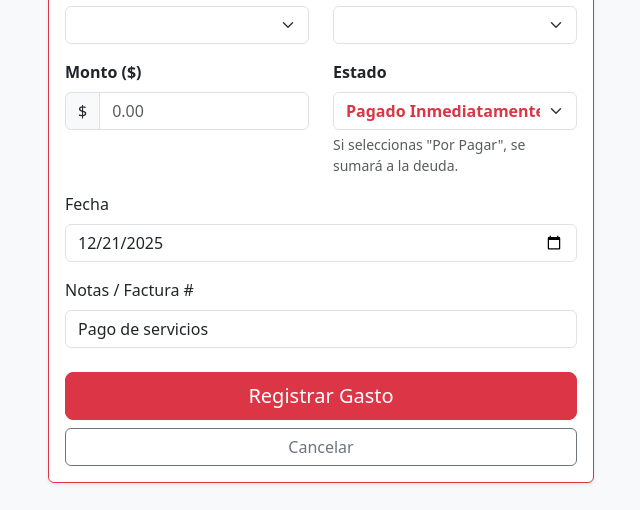
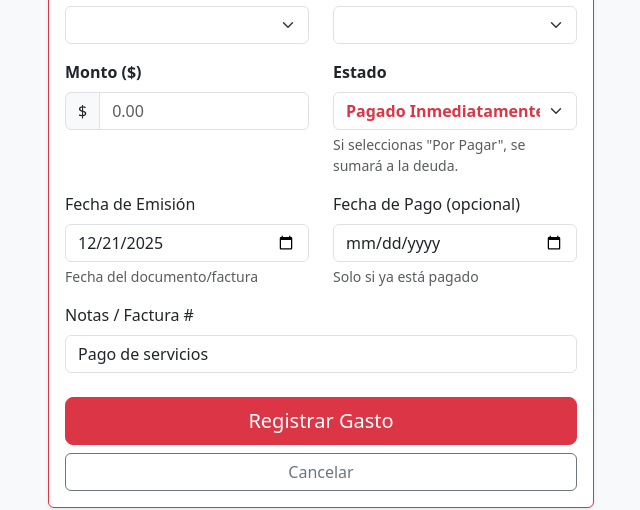
Before and after one commit to rtufino/batan3, a Flask app: page /finanzas/gasto/nuevo in a window 1280 px wide. Shown: the part 290-800 px from the top of the page, without its empty margins (319-959 px from the left). Run offline with Flask 3, Linux system fonts and the light colour scheme; lists and menus that the app fills with data are empty; some libraries are stand-ins or nearby versions.

Commit message:
Agregada fecha de emisión y fecha de pago

```diff
--- a/app/forms.py
+++ b/app/forms.py
@@ -17,7 +17,7 @@ class IngresoForm(FlaskForm):
 
     # Datos del pago
     monto = DecimalField('Monto ($)', validators=[DataRequired(), NumberRange(min=0.01)], places=2)
-    fecha = DateField('Fecha del Pago', validators=[DataRequired()], format='%Y-%m-%d')
+    fecha_pago = DateField('Fecha del Pago', validators=[DataRequired()], format='%Y-%m-%d')
     descripcion = StringField('Detalle / Notas', default='Pago de expensas')
 
     submit = SubmitField('Registrar Ingreso')
@@ -36,7 +36,8 @@ class GastoForm(FlaskForm):
     estado = SelectField('Estado del Pago', choices=[('PAGADO', 'Pagado Inmediatamente'), ('PENDIENTE', 'Por Pagar (Deuda)')], validators=[DataRequired()])
 
     monto = DecimalField('Monto ($)', validators=[DataRequired(), NumberRange(min=0.01)], places=2)
-    fecha = DateField('Fecha de Emisión', validators=[DataRequired()], format='%Y-%m-%d')
+    fecha_emision = DateField('Fecha de Emisión', validators=[DataRequired()], format='%Y-%m-%d')
+    fecha_pago = DateField('Fecha de Pago (si ya está pagado)', validators=[Optional()], format='%Y-%m-%d')
     descripcion = StringField('Detalle / Notas', default='Pago de servicios')
 
     submit = SubmitField('Registrar Gasto')
--- a/app/routes/finanzas.py
+++ b/app/routes/finanzas.py
@@ -24,11 +24,13 @@ def nuevo_ingreso():
     # 2. Si el formulario se envió y es válido
     if form.validate_on_submit():
         # 1. Crear el movimiento
+        fecha_pago_dt = datetime.combine(form.fecha_pago.data, datetime.min.time())
         nuevo_pago = Movimiento(
             tipo='INGRESO',
             estado='PAGADO', # Asumimos que si registras un ingreso, ya tienes el dinero
             monto=form.monto.data,
-            fecha=datetime.combine(form.fecha.data, datetime.min.time()),
+            fecha_emision=fecha_pago_dt,  # Para ingresos inmediatos, emisión = pago
+            fecha_pago=fecha_pago_dt,
             descripcion=form.descripcion.data,
             rubro_id=form.rubro_id.data,
             departamento_id=form.departamento_id.data,
@@ -50,8 +52,8 @@ def nuevo_ingreso():
 
     # 3. Si es GET o hubo error, mostramos el formulario
     # Pre-llenamos la fecha con el día de hoy
-    if not form.fecha.data:
-        form.fecha.data = datetime.now().date()
+    if not form.fecha_pago.data:
+        form.fecha_pago.data = datetime.now().date()
 
     return render_template('finanzas/nuevo_ingreso.html', form=form)
 
@@ -74,11 +76,23 @@ def nuevo_gasto():
                 flash(f'Fondos insuficientes. Tienes ${cuenta.saldo:.2f}', 'danger')
                 return render_template('finanzas/nuevo_gasto.html', form=form)
 
+        # Determinar fechas según el estado
+        fecha_emision_dt = datetime.combine(form.fecha_emision.data, datetime.min.time())
+        fecha_pago_dt = None
+
+        if form.estado.data == 'PAGADO':
+            # Si está pagado, usar la fecha_pago del formulario o la fecha_emision
+            if form.fecha_pago.data:
+                fecha_pago_dt = datetime.combine(form.fecha_pago.data, datetime.min.time())
+            else:
+                fecha_pago_dt = fecha_emision_dt  # Pago inmediato
+
         nuevo_movimiento = Movimiento(
             tipo='EGRESO',
             estado=form.estado.data, # Puede ser PAGADO o PENDIENTE
             monto=form.monto.data,
-            fecha=datetime.combine(form.fecha.data, datetime.min.time()),
+            fecha_emision=fecha_emision_dt,
+            fecha_pago=fecha_pago_dt,
             descripcion=form.descripcion.data,
             rubro_id=form.rubro_id.data,
             proveedor_id=form.proveedor_id.data,
@@ -100,16 +114,18 @@ def nuevo_gasto():
             db.session.rollback()
             flash(f'Error: {str(e)}', 'danger')
 
-    if not form.fecha.data:
-        form.fecha.data = datetime.now().date()
+    if not form.fecha_emision.data:
+        form.fecha_emision.data = datetime.now().date()
+    if not form.fecha_pago.data and form.estado.data == 'PAGADO':
+        form.fecha_pago.data = datetime.now().date()
 
     return render_template('finanzas/nuevo_gasto.html', form=form)
 
 # 1. RUTA PARA VER EL HISTORIAL
 @finanzas_bp.route('/historial')
 def historial():
-    # Obtenemos los últimos 50 movimientos ordenados por fecha descendente
-    movimientos = Movimiento.query.order_by(Movimiento.fecha.desc()).limit(50).all()
+    # Obtenemos los últimos 50 movimientos ordenados por fecha de emisión descendente
+    movimientos = Movimiento.query.order_by(Movimiento.fecha_emision.desc()).limit(50).all()
     return render_template('finanzas/historial.html', movimientos=movimientos)
 
 # 2. RUTA PARA DESCARGAR RECIBO INDIVIDUAL
@@ -127,3 +143,44 @@ def descargar_recibo(id):
     response.headers['Content-Disposition'] = f'inline; filename=Recibo_Batan3_{id}.pdf'
 
     return response
+
+# 3. RUTA PARA REGISTRAR PAGO DE MOVIMIENTO PENDIENTE
+@finanzas_bp.route('/registrar-pago/<int:id>', methods=['GET', 'POST'])
+def registrar_pago(id):
+    movimiento = Movimiento.query.get_or_404(id)
+
+    # Verificar que el movimiento esté pendiente
+    if movimiento.estado != 'PENDIENTE':
+        flash('Este movimiento ya ha sido pagado.', 'warning')
+        return redirect(url_for('finanzas.historial'))
+
+    # Obtener la cuenta asociada
+    cuenta = Cuenta.query.get(movimiento.cuenta_id)
+
+    # Verificar fondos suficientes para egresos
+    if movimiento.tipo == 'EGRESO':
+        if cuenta.saldo < movimiento.monto:
+            flash(f'Fondos insuficientes en {cuenta.nombre}. Saldo disponible: ${cuenta.saldo:.2f}', 'danger')
+            return redirect(url_for('finanzas.historial'))
+
+    try:
+        # Actualizar el estado del movimiento
+        movimiento.estado = 'PAGADO'
+        movimiento.fecha_pago = datetime.now()
+
+        # Actualizar el saldo de la cuenta
+        if movimiento.tipo == 'INGRESO':
+            cuenta.saldo += movimiento.monto
+        else:  # EGRESO
+            cuenta.saldo -= movimiento.monto
+
+        db.session.commit()
+
+        tipo_msg = 'Ingreso' if movimiento.tipo == 'INGRESO' else 'Gasto'
+        flash(f'{tipo_msg} registrado como pagado exitosamente: ${movimiento.monto:.2f}', 'success')
+
+    except Exception as e:
+        db.session.rollback()
+        flash(f'Error al registrar el pago: {str(e)}', 'danger')
+
+    return redirect(url_for('finanzas.historial'))
--- a/app/templates/finanzas/nuevo_gasto.html
+++ b/app/templates/finanzas/nuevo_gasto.html
@@ -45,9 +45,17 @@
                         </div>
                     </div>
 
-                    <div class="mb-3">
-                        <label class="form-label">Fecha</label>
-                        {{ form.fecha(class="form-control", type="date") }}
+                    <div class="row">
+                        <div class="col-md-6 mb-3">
+                            <label class="form-label">Fecha de Emisión</label>
+                            {{ form.fecha_emision(class="form-control", type="date") }}
+                            <div class="form-text">Fecha del documento/factura</div>
+                        </div>
+                        <div class="col-md-6 mb-3">
+                            <label class="form-label">Fecha de Pago (opcional)</label>
+                            {{ form.fecha_pago(class="form-control", type="date") }}
+                            <div class="form-text">Solo si ya está pagado</div>
+                        </div>
                     </div>
 
                     <div class="mb-4">
--- a/app/templates/finanzas/nuevo_ingreso.html
+++ b/app/templates/finanzas/nuevo_ingreso.html
@@ -40,7 +40,7 @@
                         </div>
                         <div class="col-md-6 mb-3">
                             <label class="form-label">Fecha Real del Pago</label>
-                            {{ form.fecha(class="form-control", type="date") }}
+                            {{ form.fecha_pago(class="form-control", type="date") }}
                         </div>
                     </div>
 
```
Also changed, not shown: app/models.py (+9 -2 lines), app/routes/condominos.py (+7 -6 lines), app/templates/condominos/estado_cuenta.html (+10 -2 lines), app/templates/finanzas/historial.html (+15 -2 lines), app/utils.py (+9 -3 lines), migrations/versions/220a77227795_separar_fecha_emision_y_fecha_pago.py (added, +54 -0 lines).
